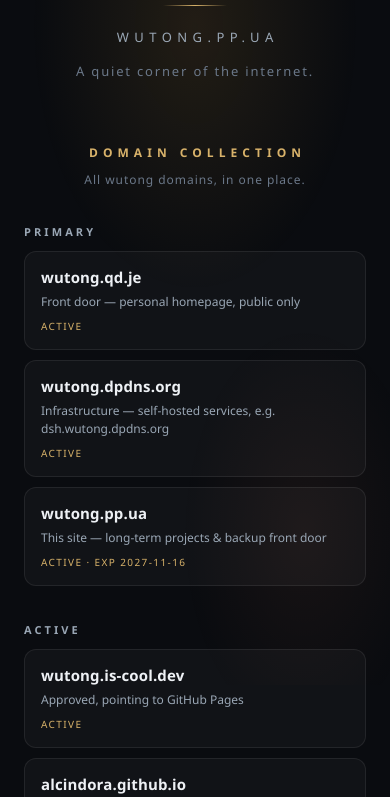
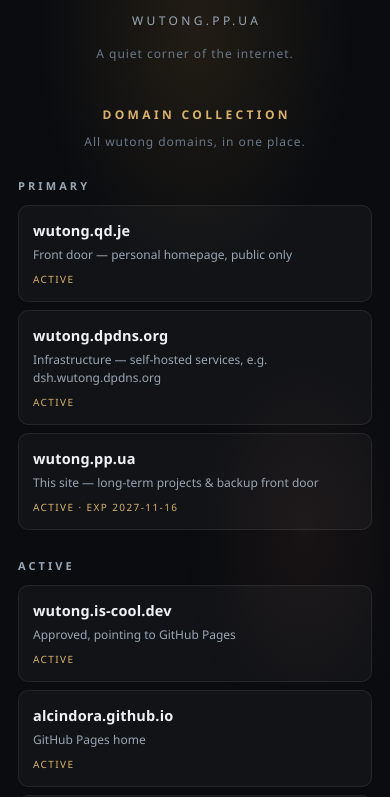
Before and after one commit to wutongworks/wutong-ppua, a plain HTML site: page index.html in a window 390 px wide. Shown: the part 159-956 px from the top of the page. Drawn offline with Linux system fonts and the light colour scheme.

Commit message:
Mobile responsive pass (640px and 380px breakpoints)

```diff
--- a/index.html
+++ b/index.html
@@ -100,6 +100,25 @@
   .item .status { display: inline-block; margin-top: 8px; font-size: 10px; letter-spacing: 0.14em; text-transform: uppercase; color: #d8b26a; }
   .item.pending { opacity: 0.72; }
   footer { margin-top: 56px; text-align: center; font-size: 11px; letter-spacing: 0.14em; color: #4c5867; }
+  img, canvas, svg { max-width: 100%; }
+  @media (max-width: 640px) {
+    main { padding: 48px 18px 44px; }
+    .mark { font-size: clamp(52px, 16vw, 72px); }
+    .domain { font-size: 12px; letter-spacing: 0.28em; text-indent: 0.28em; }
+    .tag { font-size: 12px; letter-spacing: 0.08em; padding: 0 6px; }
+    .collection { margin-top: 44px; }
+    .collection h2 { letter-spacing: 0.28em; text-indent: 0.28em; }
+    .group { margin-top: 28px; }
+    .list { grid-template-columns: 1fr; gap: 8px; }
+    a.item, .item { padding: 13px 14px; border-radius: 10px; }
+    .item .name { font-size: 14.5px; }
+    footer { margin-top: 40px; }
+  }
+  @media (max-width: 380px) {
+    main { padding: 40px 14px 36px; }
+    .mark { font-size: 50px; }
+    .domain { letter-spacing: 0.2em; text-indent: 0.2em; }
+  }
 </style>
 </head>
 <body>
```
